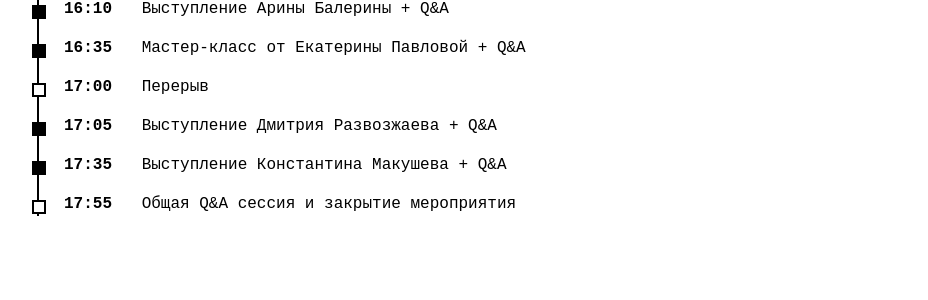
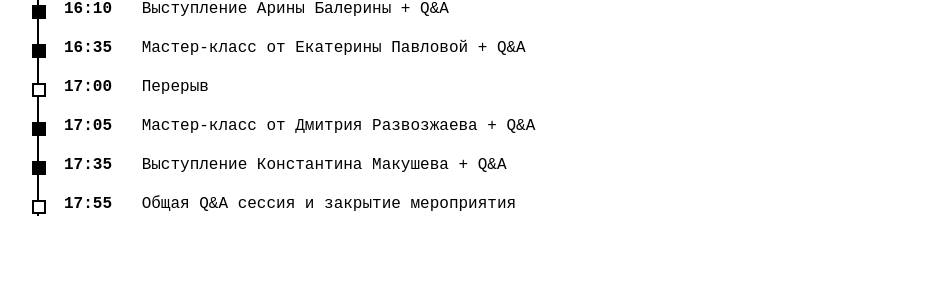
Before and after one commit to techwritex/techcommpod, a Jekyll site: the page built from meetup.md, in a window 1280 px wide and 900 px high, scrolled down 1710 px. Shown: the part 143-443 px from the top of the window, without its empty margins (173-1101 px from the left). Built offline with Jekyll 4.4.1, drawn with Linux system fonts in a browser that asks for light colours.

Commit message:
meetup program section update

```diff
--- a/_layouts/meetup.html
+++ b/_layouts/meetup.html
@@ -610,7 +610,7 @@
                 </div>
                 <div class="timeline-item highlight">
                     <span class="time">17:05</span>
-                    <span class="activity">Выступление Дмитрия Развозжаева + Q&A</span>
+                    <span class="activity">Мастер-класс от Дмитрия Развозжаева + Q&A</span>
                 </div>
                 <div class="timeline-item highlight">
                     <span class="time">17:35</span>
```
